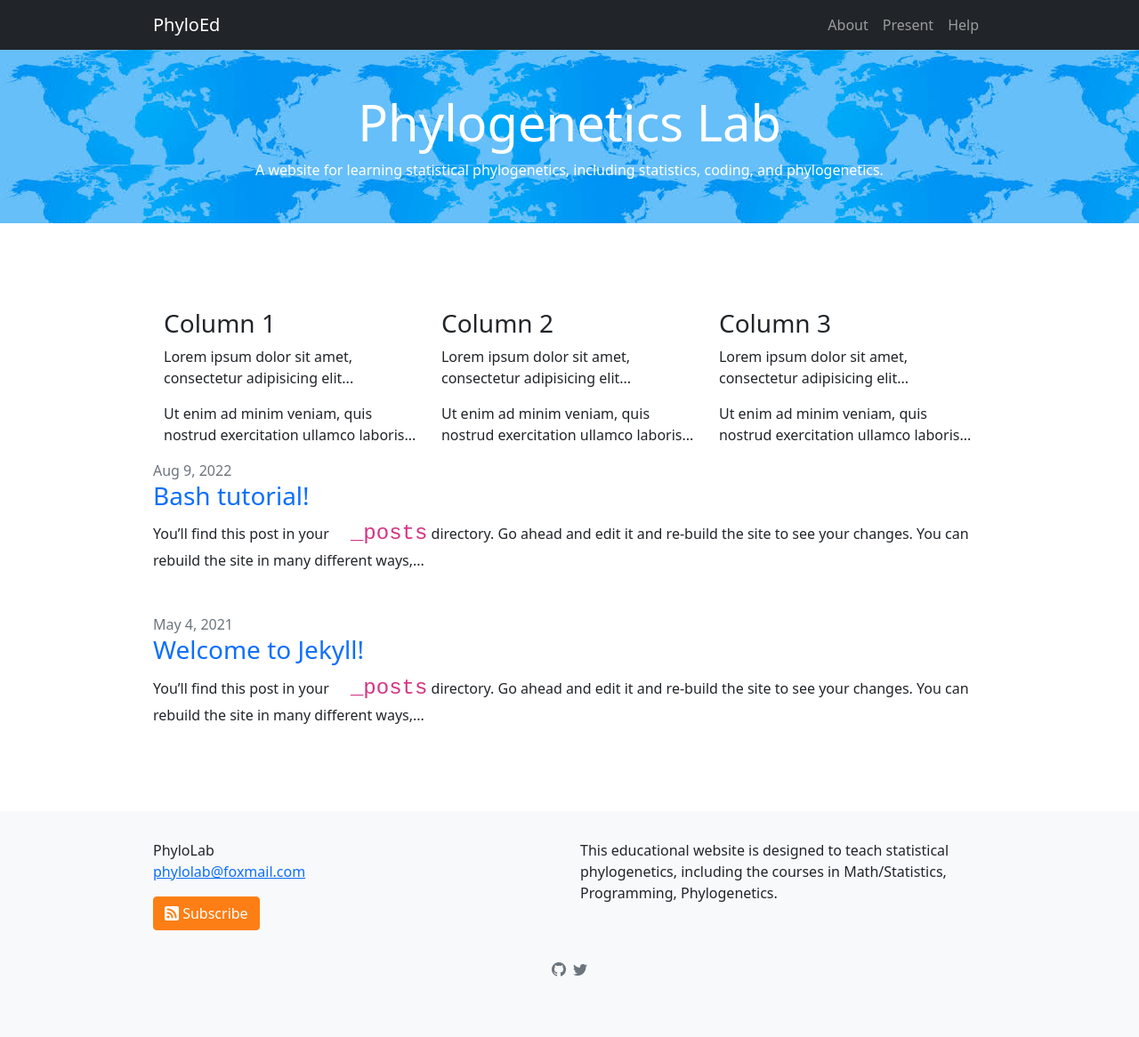
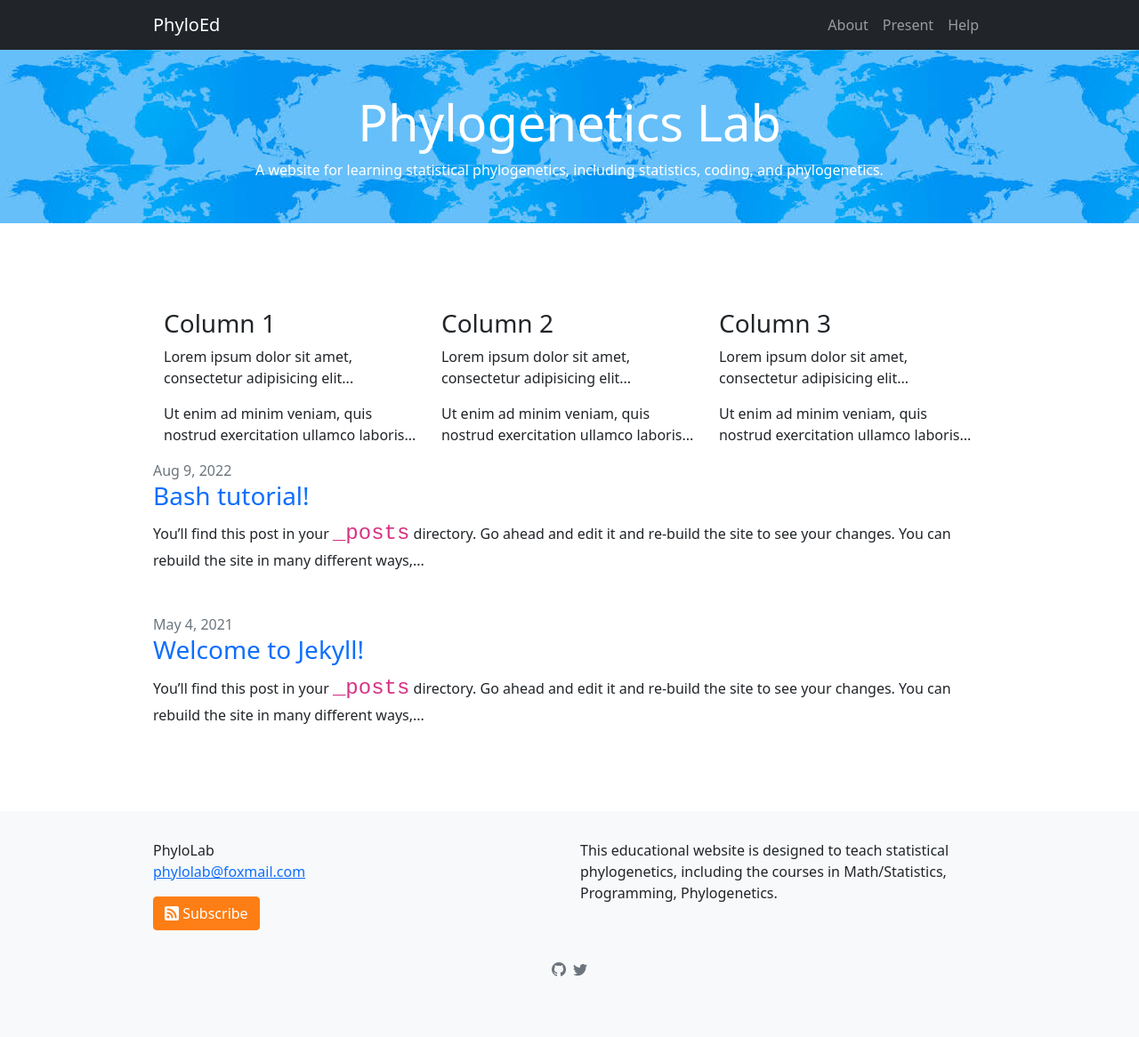
Before and after one commit to lliu1871/PhyEd, a Jekyll site: the page built from index.markdown, in a window 1280 px wide. Shown: the whole page at 89% size. Built offline with Jekyll 4.4.1, drawn with Linux system fonts in a browser that asks for light colours.

Commit message:
Update _custom-styles.scss

```diff
--- a/_sass/_custom-styles.scss
+++ b/_sass/_custom-styles.scss
@@ -8,7 +8,6 @@ code {
       font-family: monospace, Arial, 'Lucida Console', Consolas;
       font-style: normal;
       font-size: 24px;
-      margin-left: 20px;
 }
 
 pre {
```
